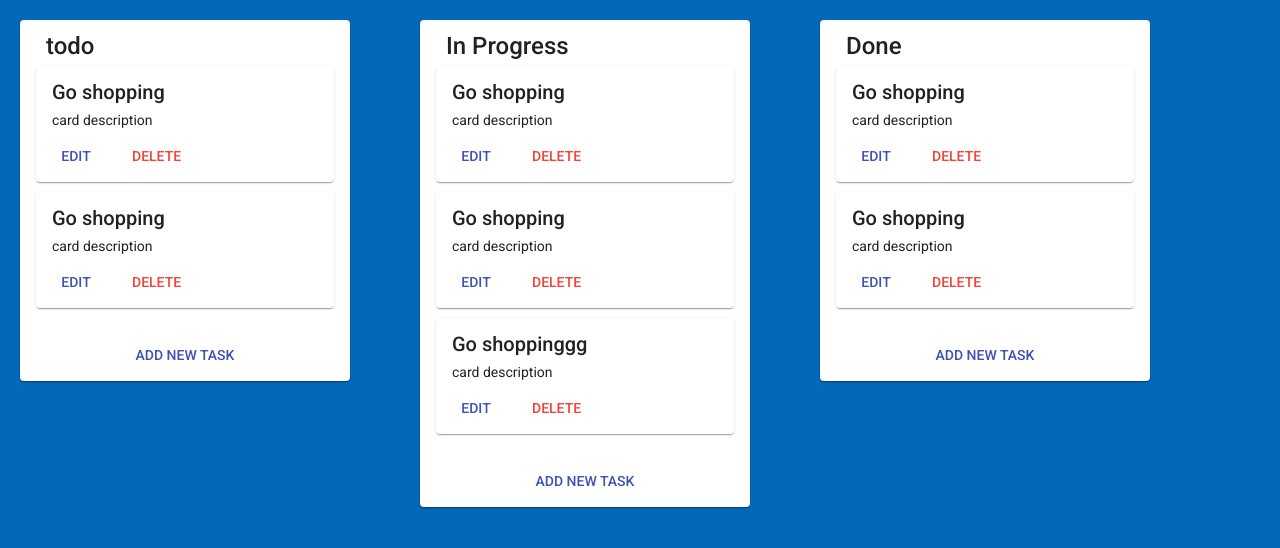
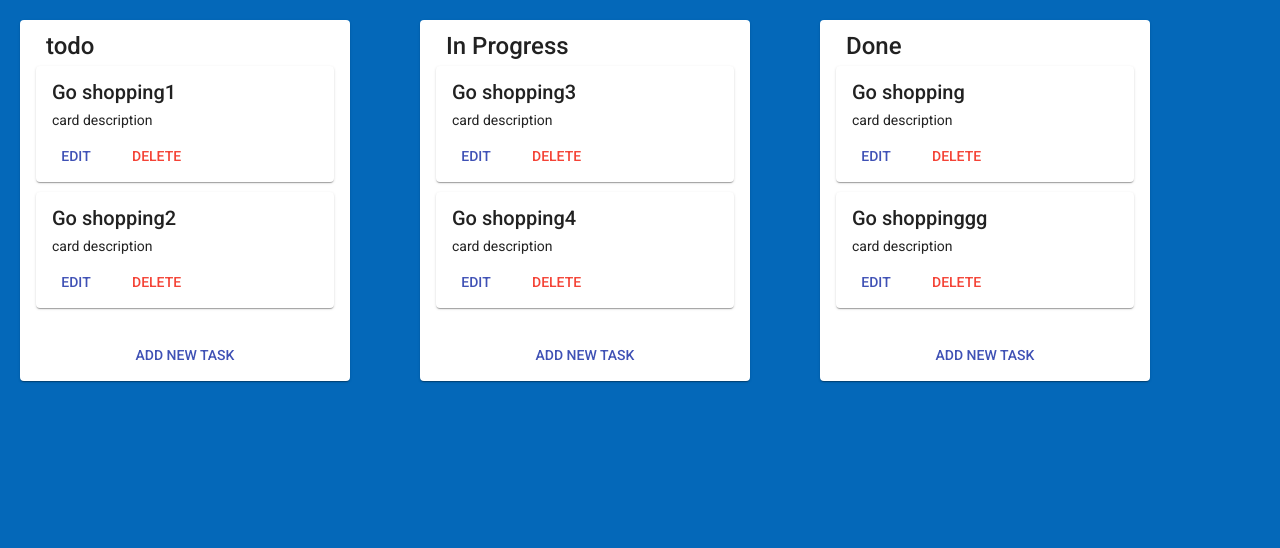
Before and after one commit to maleksandar/gd-ui-internship-2020-html-and-css, an Angular app in the folder angular-trello/: page / in a window 1280 px wide. Shown: the top 548 px of the page. Built offline with nearby package versions, Linux system fonts and the light colour scheme.

Commit message:
Task_07:Vuk - Make drag and drop persistant

```diff
--- a/angular-trello/src/app/components/trello-board/trello-board.component.ts
+++ b/angular-trello/src/app/components/trello-board/trello-board.component.ts
@@ -1,19 +1,18 @@
 import { Component, OnInit } from '@angular/core';
-import { TrelloStorageService } from '../../services/trello-storage.service';
+import { TrelloService } from '../../services/trello.service';
 import { TaskList } from 'src/app/models/taskList.model';
 @Component({
   selector: 'app-trello-board',
   templateUrl: './trello-board.component.html',
-  styleUrls: ['./trello-board.component.scss'],
-  providers: [TrelloStorageService],
+  styleUrls: ['./trello-board.component.scss']
 })
 export class TrelloBoardComponent implements OnInit {
   lists: {[path:string]: TaskList};
 
-  constructor(private storageService: TrelloStorageService) { }
+  constructor(private storageService: TrelloService) { }
 
   ngOnInit(): void {
-    this.lists = this.storageService.getLists();
+    this.lists = this.storageService.get('lists');
   }
 
 }
--- a/angular-trello/src/app/components/trello-list/trello-list.component.html
+++ b/angular-trello/src/app/components/trello-list/trello-list.component.html
@@ -1,6 +1,6 @@
 <mat-card>
   <mat-card-title>
-    {{list.title}}
+    {{ list.title }}
   </mat-card-title>
   <mat-card-content
     cdkDropList
@@ -9,8 +9,8 @@
     (cdkDropListDropped)="drop($event)">
     <app-trello-task
       class="trello-task"
-      *ngFor="let task of list.tasks | keyvalue"
-      [task]="task.value"
+      *ngFor="let task of listTasks"
+      [task]="task"
       cdkDrag>
     </app-trello-task>
   </mat-card-content>
--- a/angular-trello/src/app/components/trello-list/trello-list.component.ts
+++ b/angular-trello/src/app/components/trello-list/trello-list.component.ts
@@ -1,5 +1,9 @@
 import { Component, OnInit, Input } from '@angular/core';
 import { TaskList } from 'src/app/models/taskList.model';
+import { TrelloService } from "../../services/trello.service";
+import { Task } from 'src/app/models/task.model';
+import { CdkDragDrop } from '@angular/cdk/drag-drop';
+import { Subscription } from "rxjs";
 
 @Component({
   selector: 'app-trello-list',
@@ -8,13 +12,27 @@ import { TaskList } from 'src/app/models/taskList.model';
 })
 export class TrelloListComponent implements OnInit {
   @Input() list: TaskList;
+  listTasks: Task[];
+  private subscription: Subscription;
 
-  constructor() { }
+  constructor(private storageService: TrelloService) { }
 
   ngOnInit(): void {
+    this.listTasks = this.getTasksFromIds(this.list)
+    this.subscription = this.storageService.taskOrderChanged
+      .subscribe(
+        (lists: {[path:string]: TaskList}) => {
+          this.listTasks = this.getTasksFromIds(lists[this.list.id])
+        }
+      );
+  }
+  getTasksFromIds(list) {
+    const allTasks = this.storageService.get('tasks');
+    return list.taskIds.map(taskId => allTasks[taskId]);
   }
 
-  drop(event){
-    console.log('sss')
+  drop(event: CdkDragDrop<string[]>){
+    this.storageService.moveTaskOnDrop(event);
   }
+
 }
--- a/angular-trello/src/app/models/taskList.model.ts
+++ b/angular-trello/src/app/models/taskList.model.ts
@@ -4,6 +4,6 @@ export class TaskList {
   constructor(
     public id: string,
     public title: string,
-    public tasks: {[path: string]: Task}
+    public taskIds: string[]
     ) {}
 }
--- a/angular-trello/src/app/services/trello-storage.service.ts
+++ /dev/null
@@ -1,107 +0,0 @@
-import { Injectable } from '@angular/core';
-import { TaskList } from '../models/taskList.model';
-import { insertItemToPosition } from '../utils/tello-storage.utility';
-
-const LIST_STORAGE = 'list';
-const defaultLists:{[path: string]: TaskList} = {
-  'list-1': {
-    id: 'list-1',
-    title: 'todo',
-    tasks: {
-      'task-1': {
-        id: 'task-1',
-        title: 'Go shopping',
-        description: 'card description'
-      },
-      'task-2': {
-        id: 'task-1',
-        title: 'Go shopping',
-        description: 'card description'
-      }
-    }
-  },
-  'list-2': {
-    id: 'list-2',
-    title: 'In Progress',
-    tasks: {
-      'task-3': {
-        id: 'task-3',
-        title: 'Go shopping',
-        description: 'card description'
-      },
-      'task-4': {
-        id: 'task-4',
-        title: 'Go shopping',
-        description: 'card description'
-      },
-      'task-7': {
-        id: 'task-7',
-        title: 'Go shoppinggg',
-        description: 'card description'
-      }
-    }
-  },
-  'list-3': {
-    id: 'list-3',
-    title: 'Done',
-    tasks: {
-      'task-3': {
-        id: 'task-5',
-        title: 'Go shopping',
-        description: 'card description'
-      },
-      'task-4': {
-        id: 'task-6',
-        title: 'Go shopping',
-        description: 'card description'
-      }
-    }
-  }
-}
-@Injectable({
-  providedIn: 'root'
-})
-export class TrelloStorageService {
-  private lists: {[path: string]: TaskList};
-  constructor() {
-    this.lists = JSON.parse(localStorage.getItem(LIST_STORAGE)) || defaultLists;
-  }
-
-  getLists() {
-    return {...this.lists};
-  }
-
-  saveTask(listId, task) {
-    this.lists[listId].tasks[task.id] = task;
-  }
-
-  removeTask(listId, task) {
-    delete this.lists[listId][task.id];
-  }
-
-  moveTaskInDifferentList(prevList, currList, prevIndex, currIndex){
-    const prevListTaskIds = Object.keys(prevList.tasks);
-    const taskId = prevListTaskIds[prevIndex];
-    const task = prevList.tasks[taskId];
-    delete this.lists[prevList.id][task.id];
-    this.lists[currList.id].tasks = insertItemToPosition(
-      this.lists[currList.id].tasks,
-      task.id,
-      task,
-      currIndex
-    )
-  }
-
-  moveTaskInSameList(list, prevIndex, currIndex){
-    const listTaskIds = Object.keys(this.lists[list.id].tasks);
-    const taskId = listTaskIds[prevIndex];
-    const task = list.tasks[taskId];
-    delete this.lists[list.id].tasks[task.id];
-    this.lists[list.id].tasks = insertItemToPosition(
-      this.lists[list.id].tasks,
-      task.id,
-      task,
-      currIndex
-    )
-  }
-}
--- /dev/null
+++ b/angular-trello/src/app/services/trello.service.ts
@@ -0,0 +1,114 @@
+import { Injectable } from '@angular/core';
+import { TaskList } from '../models/taskList.model';
+import { Task } from '../models/task.model';
+import { Subject } from 'rxjs';
+import {
+  CdkDragDrop,
+  moveItemInArray,
+  transferArrayItem
+} from '@angular/cdk/drag-drop';
+
+const LIST_STORAGE = 'LIST_STORAGE';
+const TASK_STORAGE = 'LIST_STORAGE';
+
+const defaultLists:{[path: string]: TaskList} = {
+  'list-1': {
+    id: 'list-1',
+    title: 'todo',
+    taskIds: ['task-1', 'task-2']
+  },
+  'list-2': {
+    id: 'list-2',
+    title: 'In Progress',
+    taskIds: ['task-3', 'task-4']
+  },
+  'list-3': {
+    id: 'list-3',
+    title: 'Done',
+    taskIds: ['task-5', 'task-6']
+  }
+}
+
+const defaultTasks = {
+  'task-1': {
+    id: 'task-1',
+    title: 'Go shopping1',
+    description: 'card description'
+  },
+  'task-2': {
+    id: 'task-2',
+    title: 'Go shopping2',
+    description: 'card description'
+  },
+  'task-3': {
+    id: 'task-3',
+    title: 'Go shopping3',
+    description: 'card description'
+  },
+  'task-4': {
+    id: 'task-4',
+    title: 'Go shopping4',
+    description: 'card description'
+  },
+  'task-5': {
+    id: 'task-5',
+    title: 'Go shopping',
+    description: 'card description'
+  },
+  'task-6': {
+    id: 'task-6',
+    title: 'Go shoppinggg',
+    description: 'card description'
+  },
+}
+@Injectable({
+  providedIn: 'root'
+})
+export class TrelloService {
+  taskOrderChanged = new Subject<{[path:string]: TaskList}>();
+  private lists: {[path: string]: TaskList};
+  private tasks: {[path: string]: Task};
+
+  constructor() {
+    this.lists = JSON.parse(localStorage.getItem(LIST_STORAGE)) || defaultLists;
+    this.tasks = JSON.parse(localStorage.getItem(TASK_STORAGE)) || defaultTasks;
+  }
+
+  get(key){
+    return {...this[key]};
+  }
+
+  updateTask(task) {
+    this.tasks[task.id] = task;
+  }
+
+  addTask(listId, task) {
+    this.tasks[task.id] = task;
+    this.lists[listId].taskIds.push(task.id);
+  }
+
+  removeTask(listId, task) {
+    const removeIndex = this.lists[listId].taskIds.indexOf(task.id);
+    this.lists[listId].taskIds.splice(removeIndex, 1);
+    delete this.tasks[task.id];
+  }
+
+  moveTaskOnDrop(event: CdkDragDrop<any>) {
+    const prevList = event.previousContainer.data;
+    const currList = event.container.data;
+    if (event.previousContainer === event.container) {
+      moveItemInArray(
+        this.lists[currList.id].taskIds,
+        event.previousIndex,
+        event.currentIndex);
+
+    } else {
+      transferArrayItem(
+      this.lists[prevList.id].taskIds,
+      this.lists[currList.id].taskIds,
+      event.previousIndex, event.currentIndex);
+    }
+
+    this.taskOrderChanged.next(this.lists);
+  }
+}
--- a/angular-trello/src/app/utils/tello-storage.utility.ts
+++ /dev/null
@@ -1,11 +0,0 @@
-export const insertItemToPosition = (obj, itemKey, item, position) => {
-  const newObj = {};
-  const keys = Object.keys(obj);
-  keys.forEach((key, i) => {
-    if(i === position) {
-      newObj[itemKey] = item;
-    }
-    newObj[key] = obj[key];
-  })
-  return newObj;
-}
```
Also changed, not shown: angular-trello/src/app/modals/task.modal.ts (deleted).
